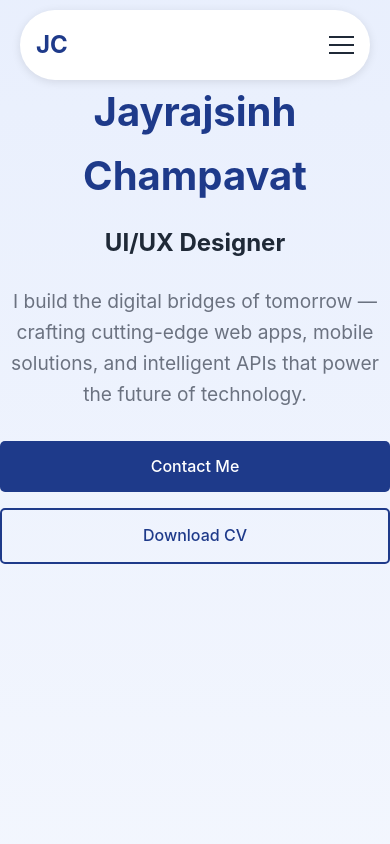
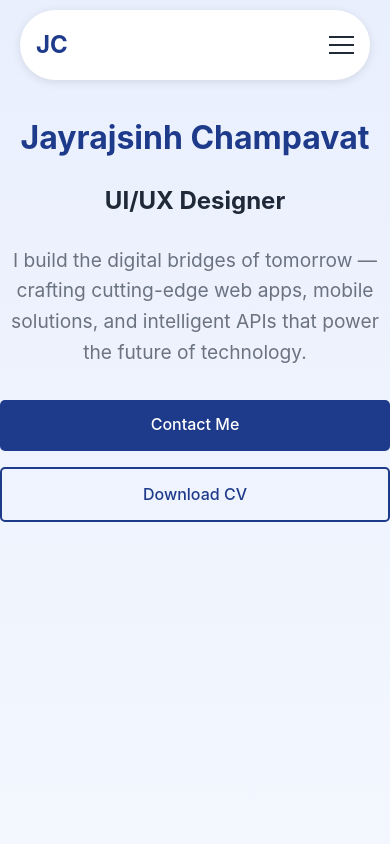
Before and after one commit to jayraj1sinh/portfolio, a plain HTML site: page Portfolio/index.html in a window 390 px wide. Shown: the top 844 px of the page. Drawn offline with nearby package versions, Linux system fonts and the light colour scheme; no server answers.

Commit message:
Update style.css

```diff
--- a/Portfolio/css/style.css
+++ b/Portfolio/css/style.css
@@ -108,6 +108,7 @@ body {
     align-items: center;
     justify-content: center;
     text-align: center;
+    overflow-wrap: break-word;
     background: linear-gradient(rgba(37, 99, 235, 0.1), rgba(37, 99, 235, 0.05));
 }
 .hero-grid {
@@ -124,8 +125,10 @@ body {
 }
 
 .hero h1 {
-    font-size: clamp(2rem, 6vw, 3.5rem);
-    margin-bottom: 1rem;
+    font-size: clamp(1.75rem, 7vw, 3rem);
+    margin-bottom: 1.2rem;
+    word-break: break-word;
+    overflow-wrap: break-word;
     color: var(--primary-color);
 }
 
@@ -514,6 +517,17 @@ section {
     .nav-container {
         padding: 1rem;
     }
+    .hero h1 {
+        font-size: 2rem; /* Force slightly smaller on narrow screens */
+    }
+
+    .hero-content {
+        padding-top: 2rem;
+    }
+
+    .hero-grid {
+        display: block;
+    }
 }
 
 /* Responsive for hero section animation*/
```
